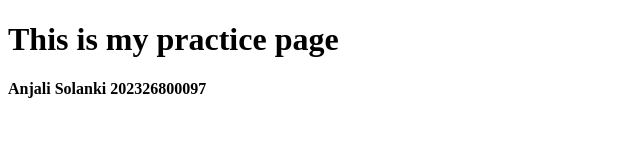
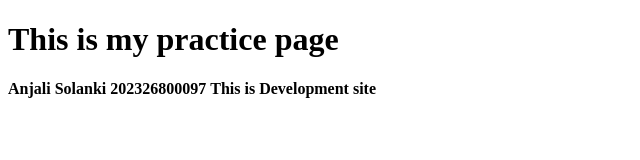
Before and after one commit to Anjali141614/anjisolanki, a plain HTML site: page index.html in a window 1280 px wide. Shown: the whole page, without its empty margins (0-640 px from the left). Drawn offline with Linux system fonts and the light colour scheme.

Commit message:
Development Update

```diff
--- a/index.html
+++ b/index.html
@@ -9,6 +9,6 @@
     <h1>This is my practice page</h1>
     <b>Anjali Solanki</b>
     <b>202326800097</b>
-
+    <b>This is Development site</b>
 </body>
 </html>
```
